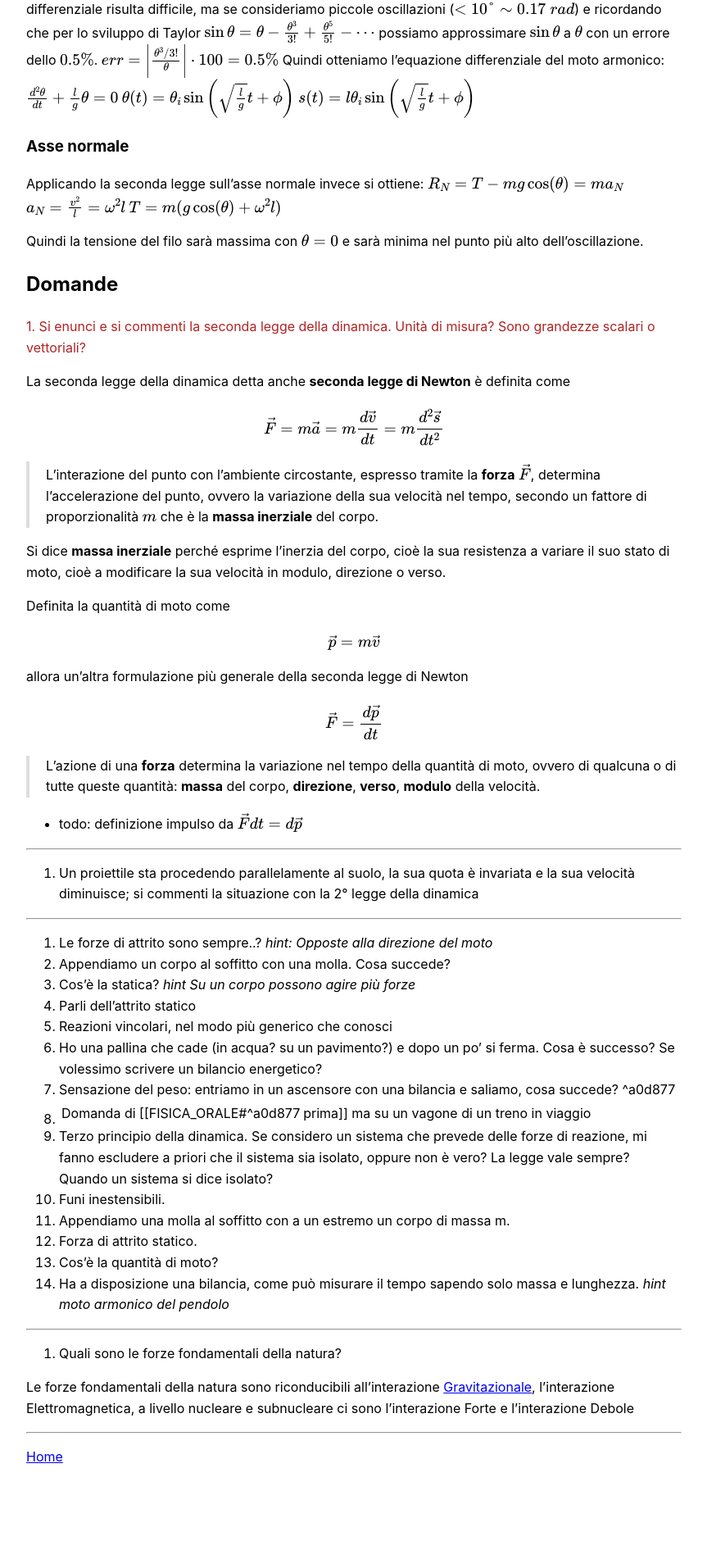
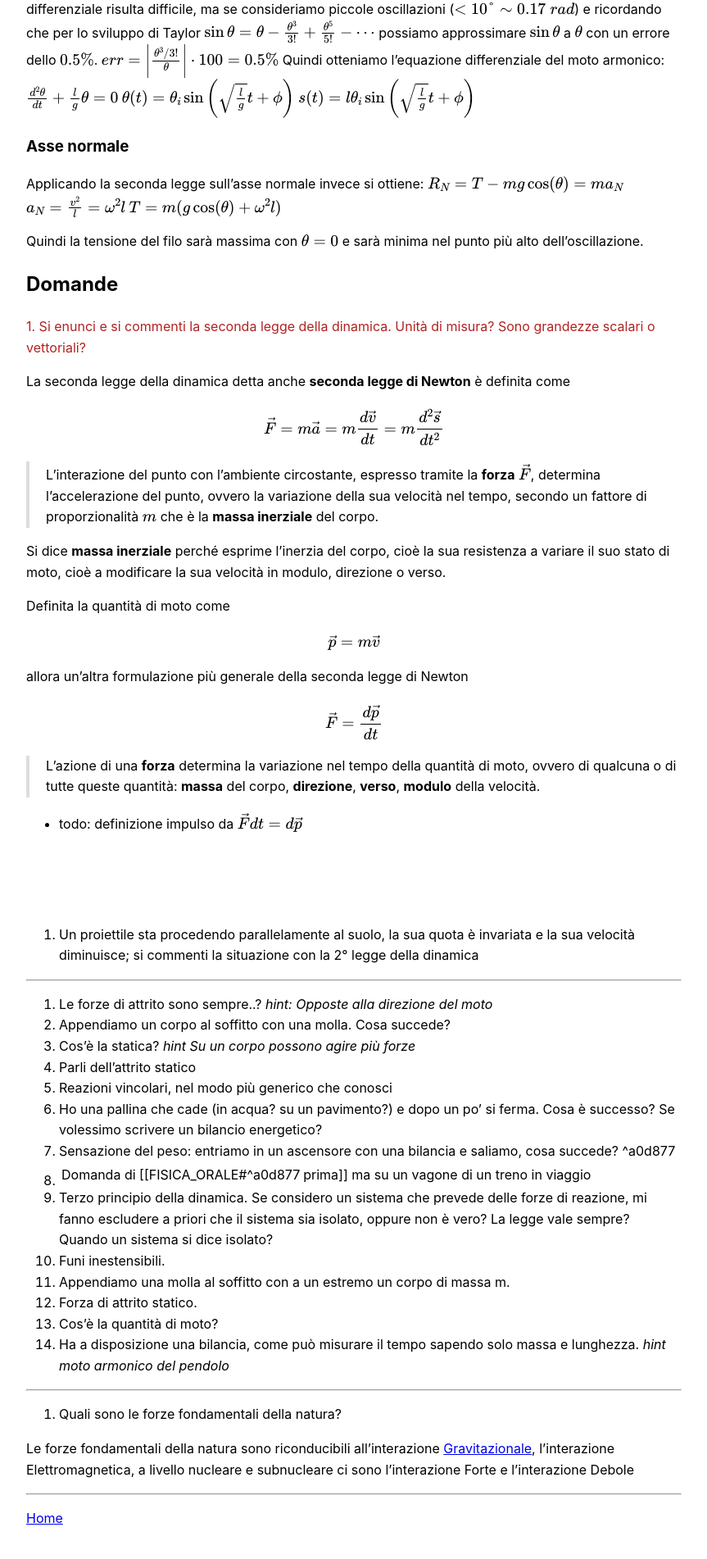
Before and after one commit to FedericoMenegoz/UNITN-fisica-orale, a Jekyll site: the page built from content/dinamica.md, in a window 1280 px wide. Shown: the part 1376-3278 px from the top of the page at 82% size, without its empty margins (208-1071 px from the left). Built offline with Jekyll 4.4.1, drawn with Linux system fonts in a browser that asks for light colours; our own code applies the rules of GitHub Pages for plain Markdown files; before the commit the page ends 3203 px from its top, so only the background shows below that.

Commit message:
Dinamica domanda 1 update

```diff
--- a/content/dinamica.md
+++ b/content/dinamica.md
@@ -81,7 +81,9 @@ $$\vec F = \frac {d\vec p}{dt}$$
 
 - todo: definizione impulso da $\vec Fdt =d\vec p$
 
-<hr>
+<br>
+<br>
+<br>
 
 2. Un proiettile sta procedendo parallelamente al suolo, la sua quota è invariata e la sua velocità diminuisce; si commenti la situazione con la 2° legge della dinamica
 
```
